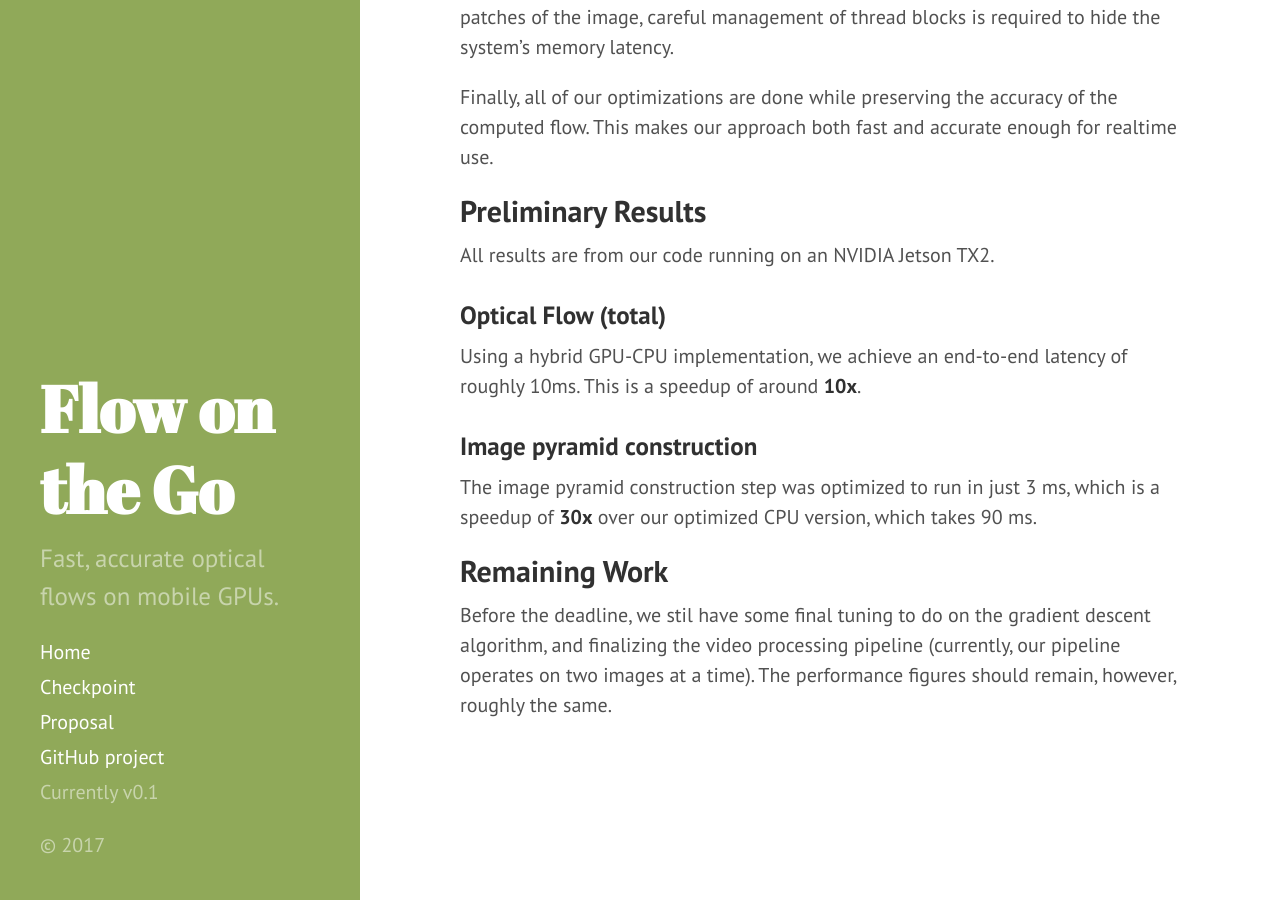
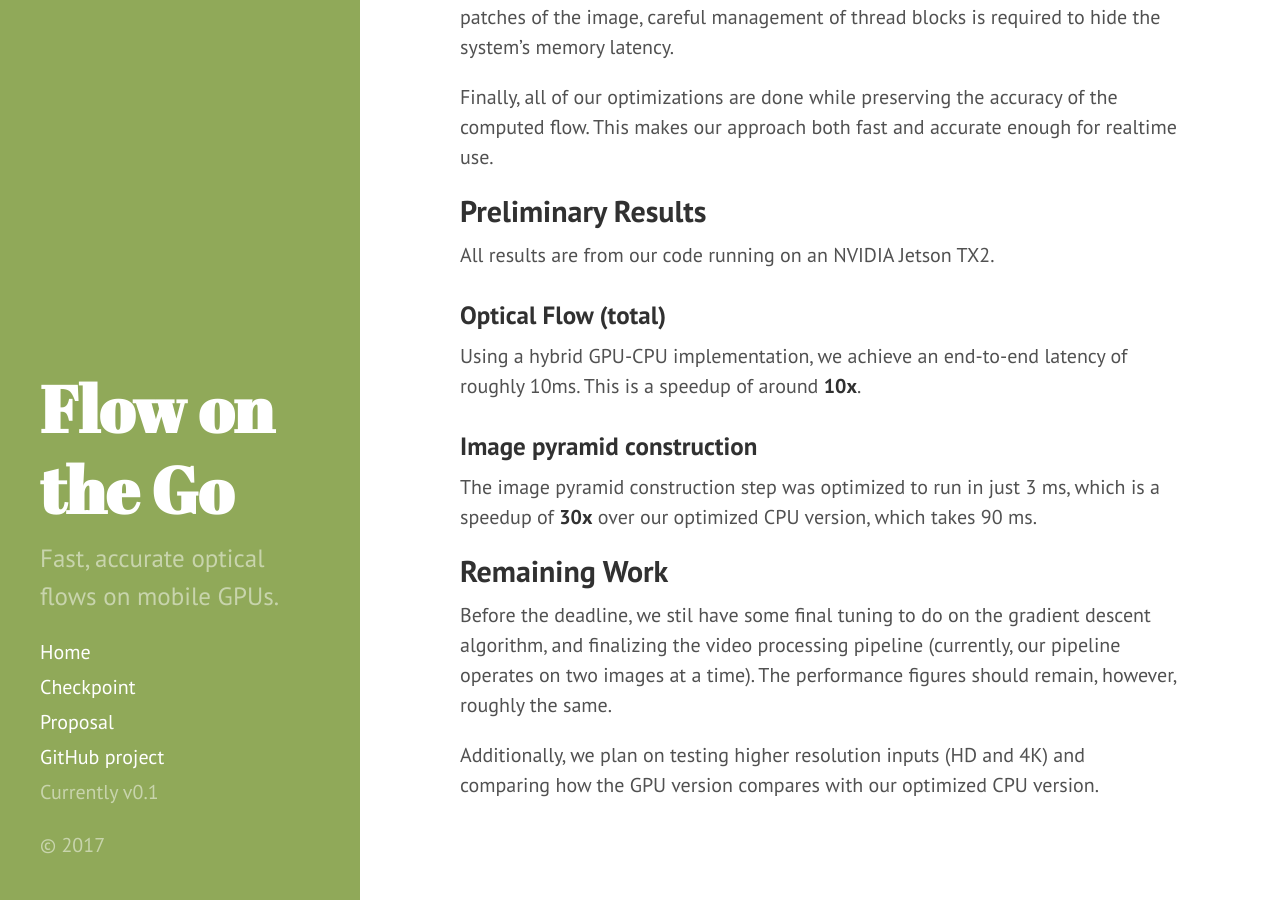
Before and after one commit to zhaorz/FlowOnTheGo, a Jekyll site: the page built from docs/index.md, in a window 1280 px wide and 900 px high, scrolled down 1641 px. Built offline with Jekyll 4.4.1, drawn with Linux system fonts in a browser that asks for light colours.

Commit message:
Add blurb about high res

```diff
--- a/docs/index.md
+++ b/docs/index.md
@@ -62,3 +62,6 @@ The image pyramid construction step was optimized to run in just 3 ms, which is
 Before the deadline, we stil have some final tuning to do on the gradient descent algorithm,
 and finalizing the video processing pipeline (currently, our pipeline operates on two images at a
 time). The performance figures should remain, however, roughly the same.
+
+Additionally, we plan on testing higher resolution inputs (HD and 4K) and comparing how the GPU
+version compares with our optimized CPU version.
```
